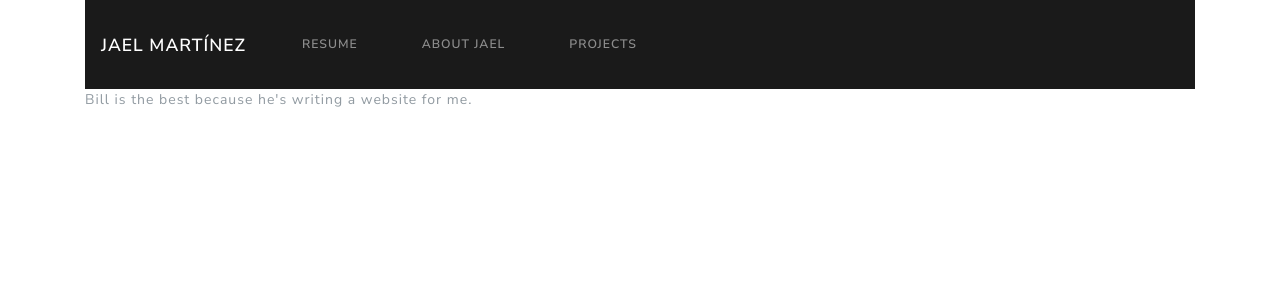
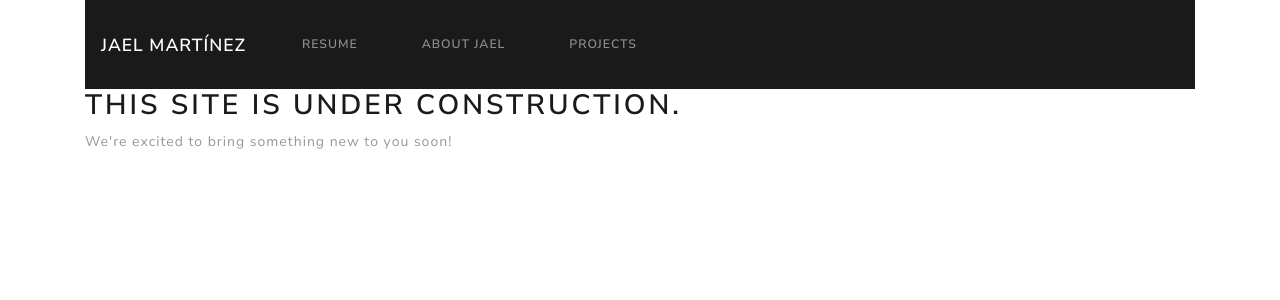
Before and after one commit to wmwolf/jaelita.github.io, a Jekyll site: the page built from index.md, in a window 1280 px wide. Shown: the top 300 px of the page. Built offline with Jekyll 4.4.1, drawn with Linux system fonts in a browser that asks for light colours.

Commit message:
Add placeholder text to home page.

```diff
--- a/index.md
+++ b/index.md
@@ -3,5 +3,17 @@
 # Edit theme's home layout instead if you wanna make some changes
 # See: https://jekyllrb.com/docs/themes/#overriding-theme-defaults
 layout: home
+realm: home
 ---
-<p> Bill is the best because he's writing a website for me. </p>
+
+<div class="row">
+  <div class="col">
+    <h2>
+      This site is under construction.
+    </h2>
+    <p>
+      We're excited to bring something new
+      to you soon!
+    </p>
+  </div>
+</div>
```
